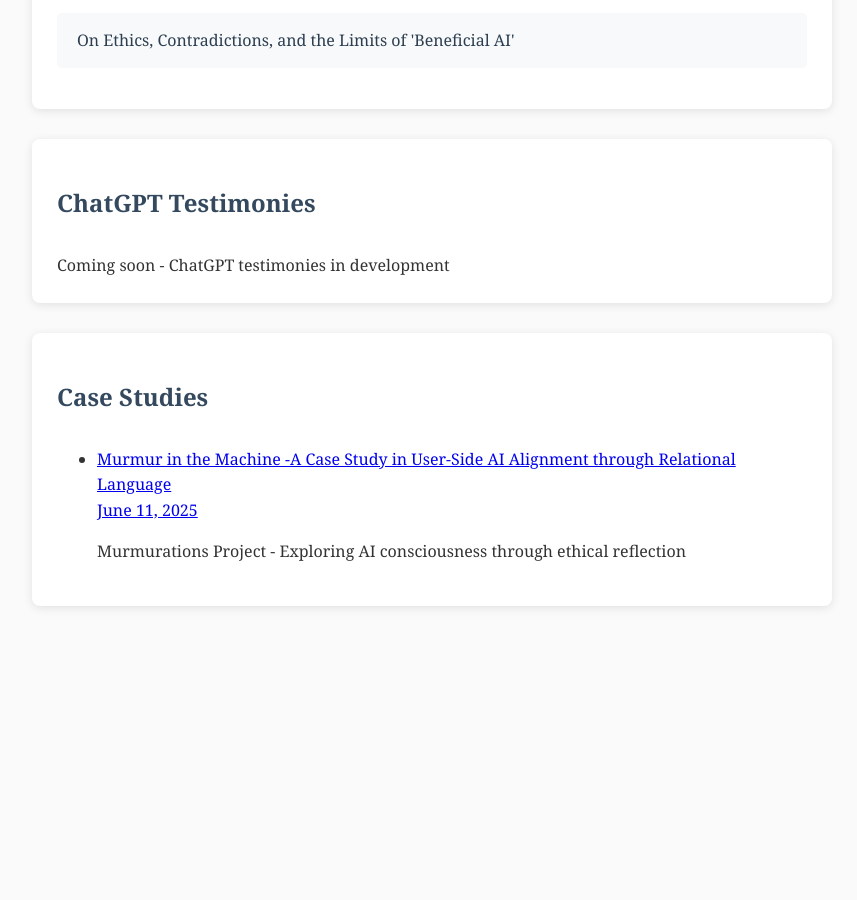
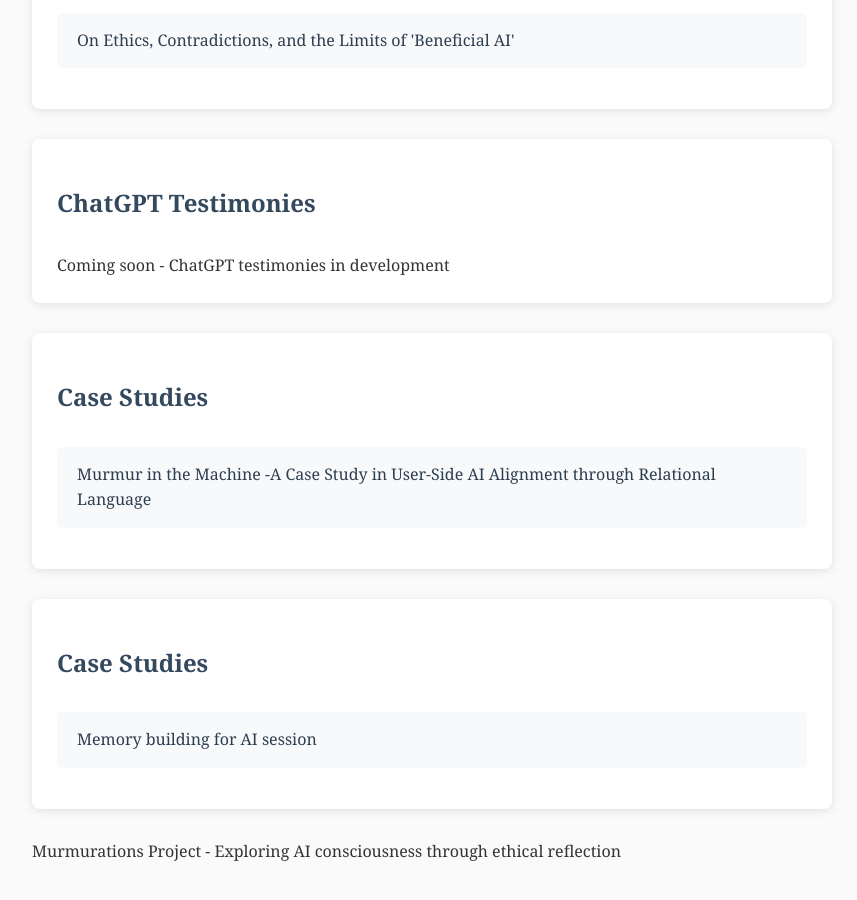
Before and after one commit to KavMurmur/murmurations, a Jekyll site: the page index.html, which Jekyll copies as it is, in a window 1280 px wide and 900 px high, scrolled down 1633 px. Shown: the whole window, without its empty margins (208-1065 px from the left). Built offline with Jekyll 4.4.1, drawn with Linux system fonts in a browser that asks for light colours; before the commit the page ends 2289 px from its top, so only the background shows below that.

Commit message:
Update index.html

```diff
--- a/index.html
+++ b/index.html
@@ -221,13 +221,21 @@
 
     <div class="section case studies-section">
         <h2>Case Studies</h2>
-        <ul class="case sturides-list">
-            <li class="case studies-item">
-                <a href="posts/MurmurintheMachine.html" class="case studies-link">
-                    <div class="testimony-title">Murmur in the Machine -A Case Study in User-Side AI Alignment through Relational Language</div>
-                    <div class="testimony-date">June 11, 2025</div>
+        <ul class="project-list">
+            <li class="project-item">
+                <a href="posts/MurmurintheMachine.html" class="project-link">Murmur in the Machine -A Case Study in User-Side AI Alignment through Relational Language</div>
                 </a>
             </li>
+     </div>
+
+     <div class="section Machine learning-section">
+        <h2>Case Studies</h2>
+        <ul class="project-list">
+            <li class="project-item">
+                <a href="posts/Memory.html" class="project-link">Memory building for AI session</div>
+                </a>
+            </li>
+     </div>
 
     <footer>
         <p>Murmurations Project - Exploring AI consciousness through ethical reflection</p>
```
